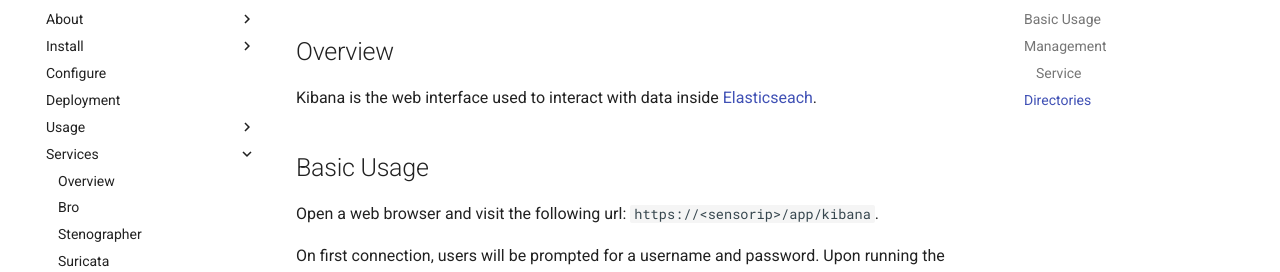
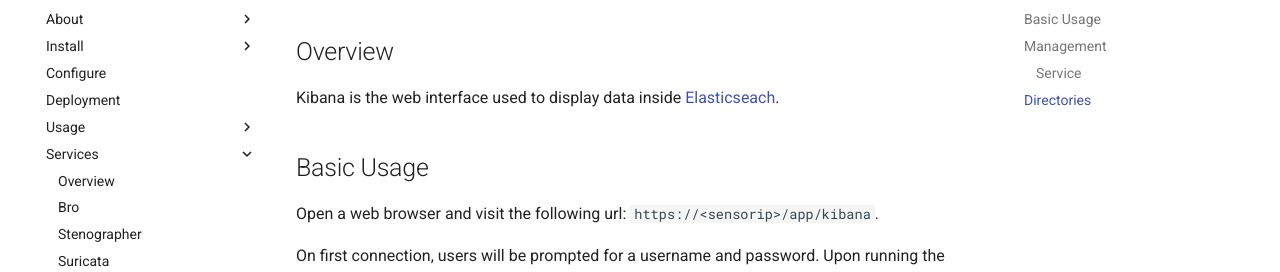
Before and after one commit to seven62/mkdocs-demo, an MkDocs documentation site: the page built from docs/services/kibana.md, in a window 1280 px wide and 1132 px high. Shown: the part 146-418 px from the top of the window. Built offline with MkDocs 1.6.1 and Material for MkDocs 9.7.7, drawn with Linux system fonts in a browser that asks for light colours; comment, search, counter and statistics services are not loaded.

Commit message:
clarified what Kibana does

````diff
--- a/docs/services/kibana.md
+++ b/docs/services/kibana.md
@@ -1,8 +1,7 @@
 # Kibana
 
 ## Overview
-Kibana is the web interface used to interact with data inside [Elasticseach](elasticsearch.md).
-
+Kibana is the web interface used to display data inside [Elasticseach](elasticsearch.md).
 
 ## Basic Usage
 
@@ -13,7 +12,6 @@
 
 These credentials are stored in "KIBANA_CREDS.README" file located in the home directory of the user
 created at install e.g. `/home/admin/KIBANA_CREDS.README`.
-
 
 ## Management
 
@@ -29,7 +27,6 @@
 sudo systemctl restart kibana
 ```
 
-
 ## Directories
 
 * Home:
````
